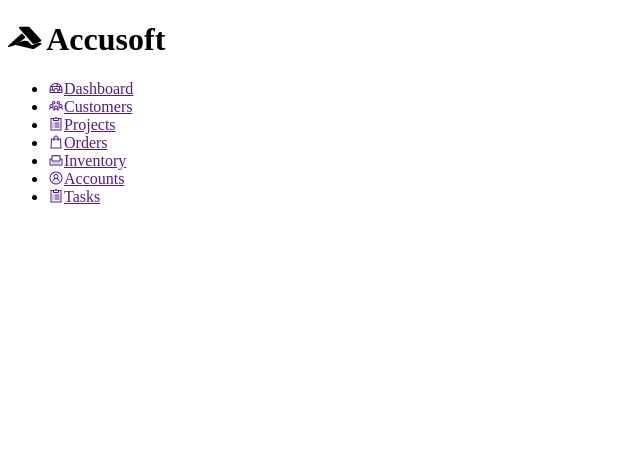
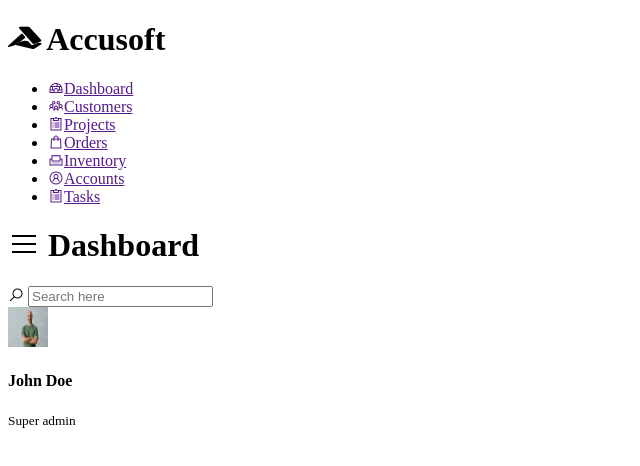
Before and after one commit to Ibraheem-Halasah22/Responsive_Admin_Dashboard_HTML-CSS, a plain HTML site: page index.html in a window 1280 px wide. Shown: the whole page, without its empty margins (0-640 px from the left). Drawn offline with nearby package versions, Linux system fonts and the light colour scheme.

Commit message:
header's all components added
adding the title, the search bar, and the account information to the
header

```diff
--- a/index.html
+++ b/index.html
@@ -45,5 +45,31 @@
             </div>
         </div>
 
+
+        <div class="main-content">
+            <header>
+                <h1>
+                        <label for="">
+                            <span class="las la-bars"></span>
+                        </label>
+                        Dashboard
+                </h1>
+
+                <div class="search-wrapper">
+                    <span class="las la-search"></span>
+                    <input type="search" placeholder="Search here"/>
+                </div>
+
+                <div class="user-wrapper">
+                    <img src="img/img_for_account.jpg" height="40px" width="40px" alt="">
+                    <div>
+                        <h4>John Doe</h4>
+                        <small>Super admin</small>
+                    </div>
+                </div>
+            </header>
+
+        </div>
+
   </body>
 </html>
```
Also changed, not shown: img/img_for_account.jpg (added).
